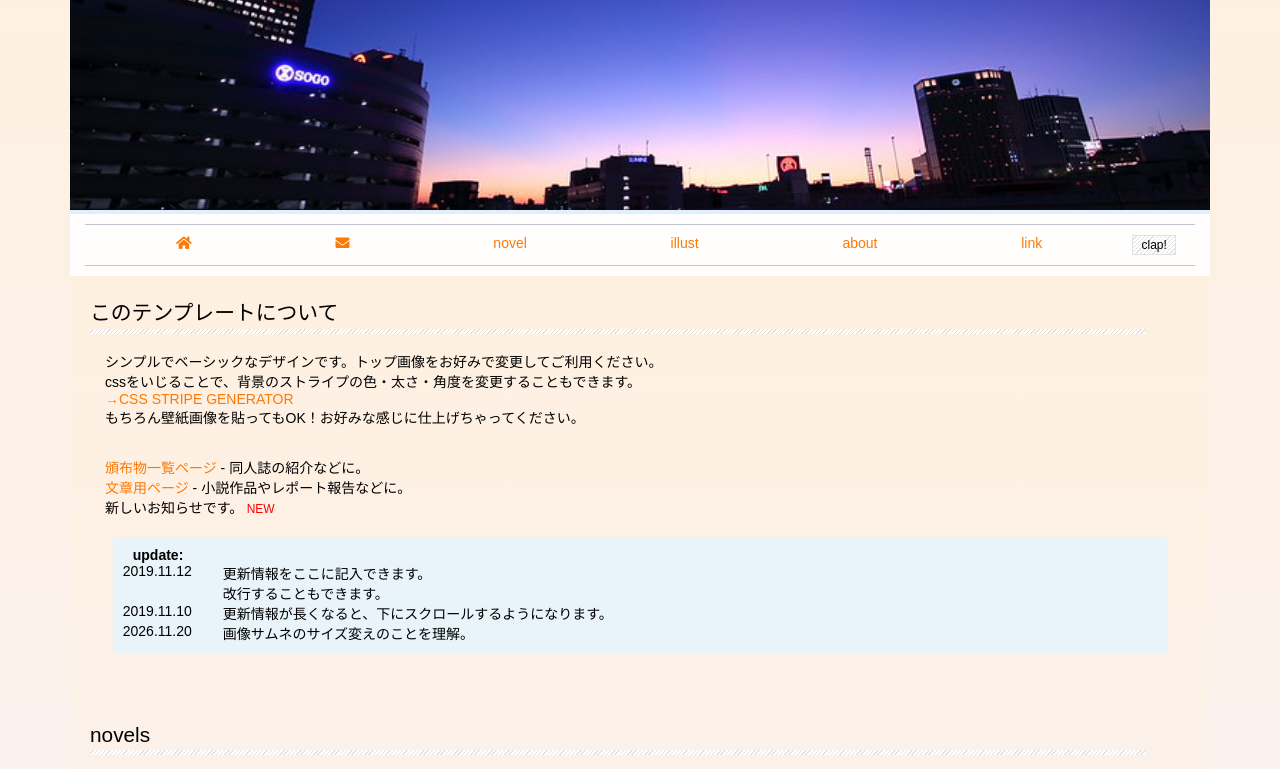
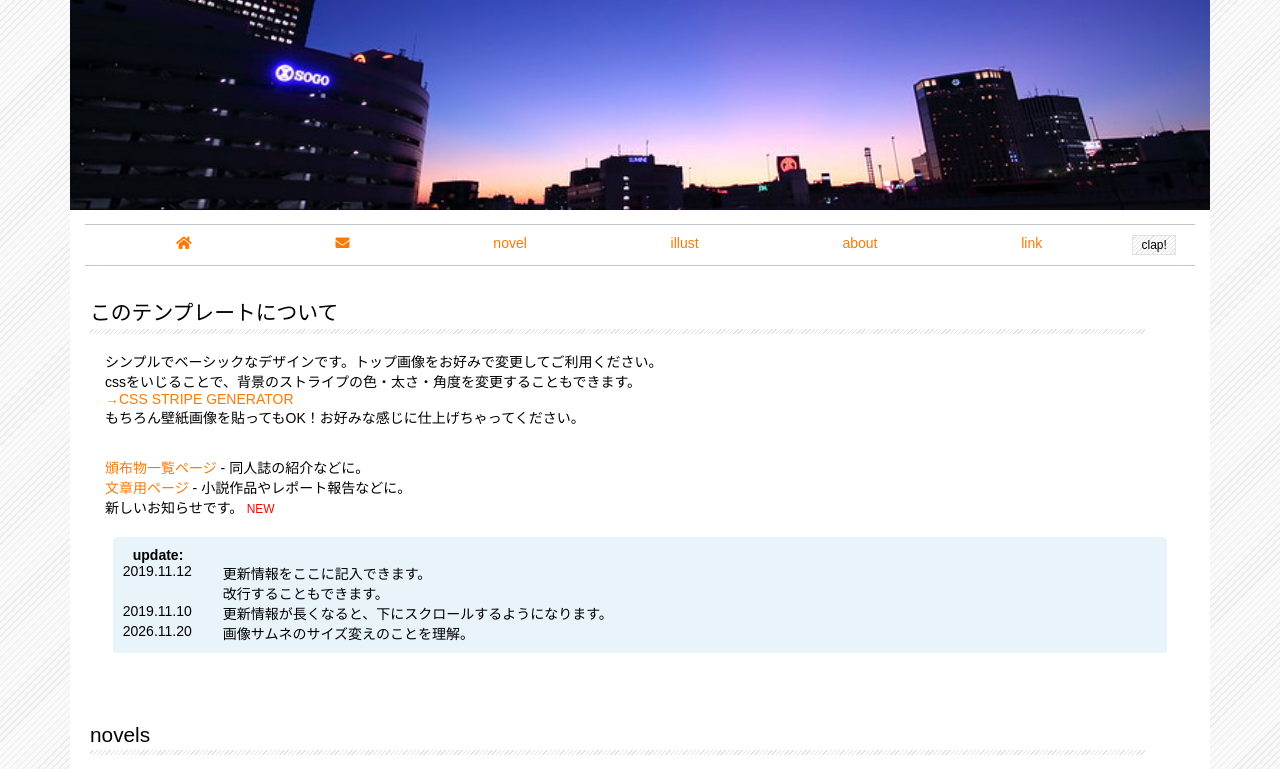
Before and after one commit to karuigittest/sorani, a plain HTML site: page index.html in a window 1280 px wide. Shown: the part 190-959 px from the top of the page. Drawn offline with Linux system fonts and the light colour scheme; files whose address does not match are found by name.

Commit message:
Update style.css

```diff
--- a/css/style.css
+++ b/css/style.css
@@ -888,14 +888,3 @@ p.new::after {
   color: red;
   font-size: 12px;
 }
-/* 背景グラデーション */
-body,
-.container {
-  background: linear-gradient(
-    to bottom,
-    #fff0df 0%,
-    #faf2ed 40%,
-    #edf1f8 75%,
-    #e0efff 100%
-  ) !important;
-}
```
